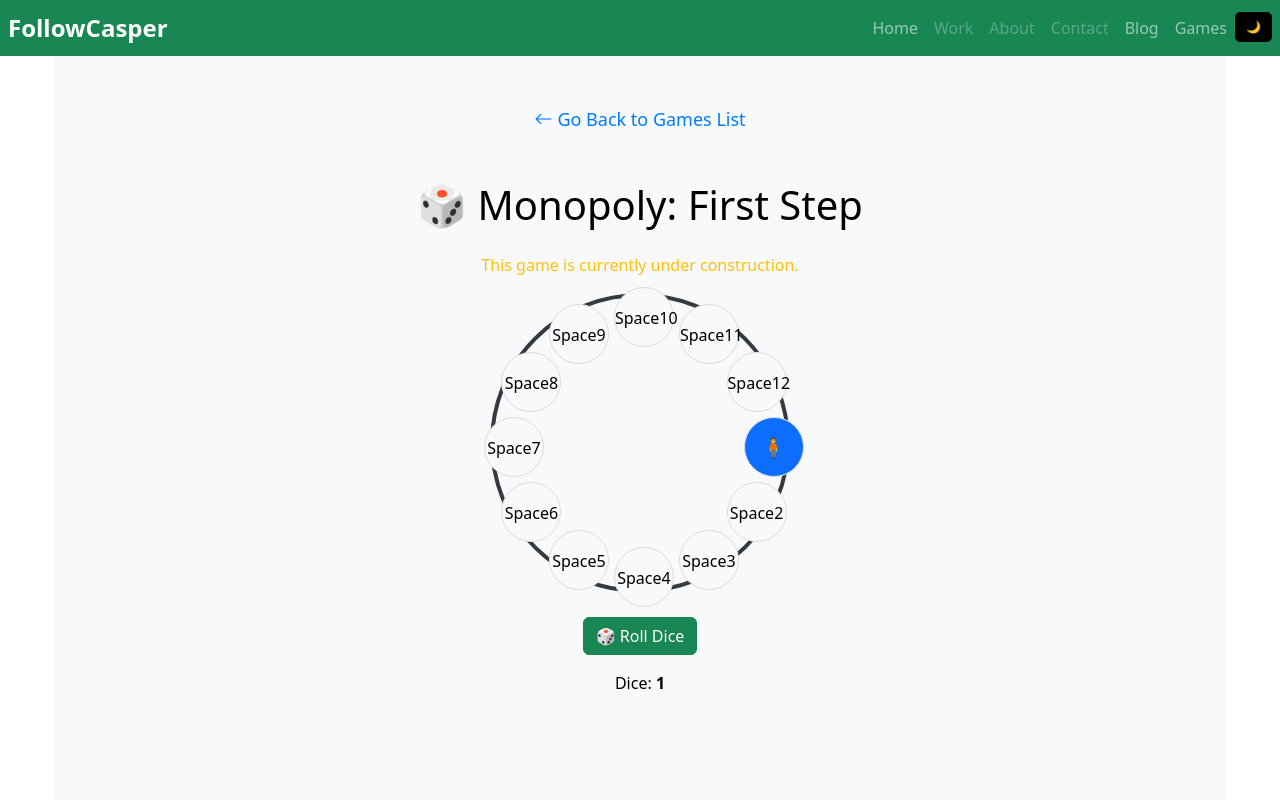
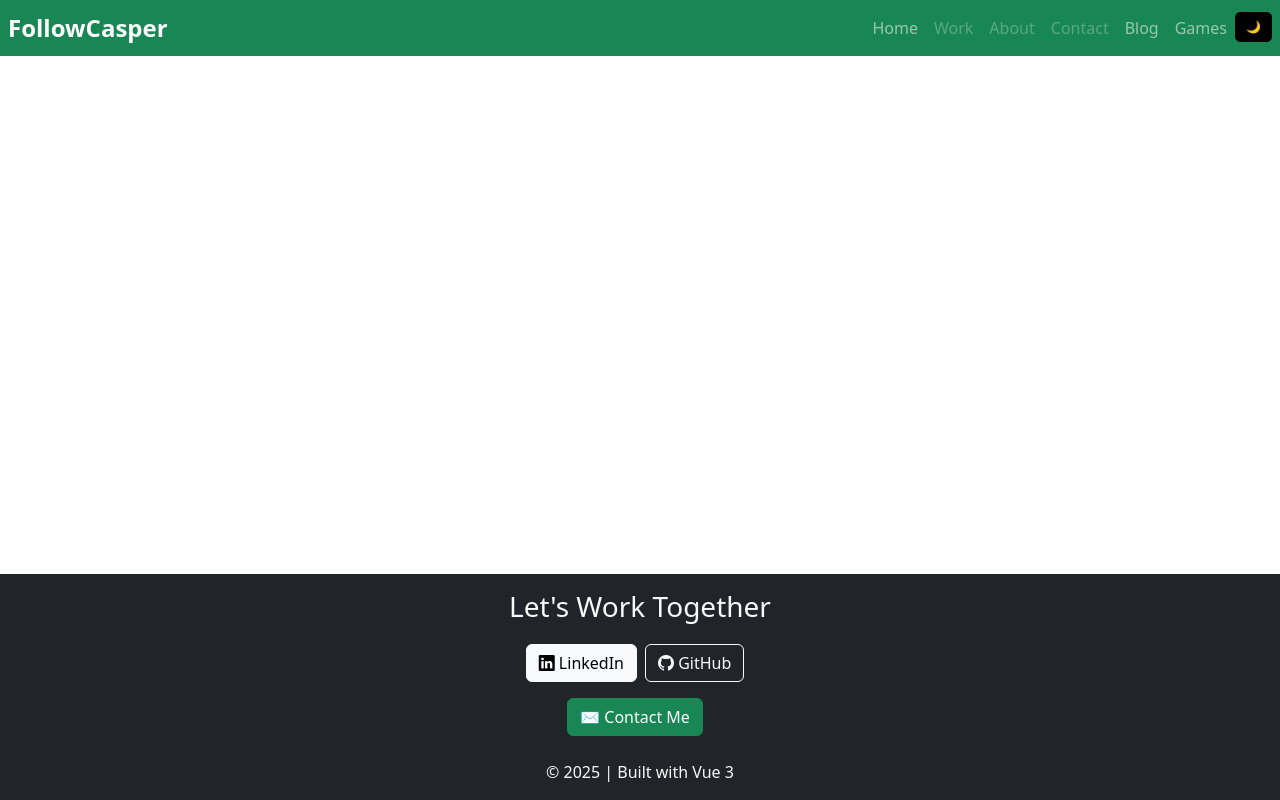
Before and after one commit to Caspec/Followcasperv2, a Vue app: page /games/monopoly in a window 1280 px wide. Shown: the top 800 px of the page. Built offline with nearby package versions, Linux system fonts and the light colour scheme.

Commit message:
fix: temp fix uppercase

```diff
--- a/src/components/games/Monopoly/monopolyBoard.vue
+++ /dev/null
@@ -1,62 +0,0 @@
-<template>
-  <div class="board d-flex justify-content-center align-items-center position-relative mb-4">
-    <MonopolyTile
-      v-for="(space, index) in spaces"
-      :key="index"
-      :label="space"
-      :style="getSpaceStyle(index, spaces.length)"
-    />
-
-    <div
-      class="player position-absolute bg-primary text-white rounded-circle"
-      :style="getSpaceStyle(playerPosition, spaces.length)"
-    >
-      🧍
-    </div>
-  </div>
-</template>
-
-<script setup lang="ts">
-import MonopolyTile from './MonopolyTile.vue';
-
-defineProps<{
-  spaces: string[];
-  playerPosition: number;
-}>();
-
-const getSpaceStyle = (index: number, total: number) => {
-  const angle = (360 / total) * index;
-  const radius = 130;
-  const x = 150 + radius * Math.cos((angle * Math.PI) / 180);
-  const y = 150 + radius * Math.sin((angle * Math.PI) / 180);
-  return {
-    left: `${x}px`,
-    top: `${y}px`,
-    transform: 'translate(-50%, -50%)',
-    width: '60px',
-    height: '60px',
-    lineHeight: '60px',
-    borderRadius: '50%',
-    backgroundColor: '#f8f9fa',
-    border: '1px solid #ddd',
-  };
-};
-</script>
-
-<style scoped>
-.board {
-  width: 300px;
-  height: 300px;
-  border-radius: 50%;
-  border: 4px solid #343a40;
-  position: relative;
-}
-
-.player {
-  width: 30px;
-  height: 30px;
-  line-height: 30px;
-  font-size: 20px;
-  text-align: center;
-}
-</style>
--- a/src/components/games/Monopoly/monopolyDice.vue
+++ /dev/null
@@ -1,25 +0,0 @@
-<template>
-  <div class="text-center">
-    <button class="btn btn-success" @click="roll">🎲 Roll Dice</button>
-    <p class="mt-3">
-      Dice: <strong>{{ value }}</strong>
-    </p>
-  </div>
-</template>
-
-<script setup lang="ts">
-import { defineEmits, defineProps } from 'vue';
-
-const emit = defineEmits<{
-  (e: 'rollDice', value: number): void;
-}>();
-
-defineProps<{
-  value: number;
-}>();
-
-const roll = () => {
-  const rollDice = Math.floor(Math.random() * 6) + 1;
-  emit('rollDice', rollDice);
-};
-</script>
--- a/src/components/games/Monopoly/monopolyGame.vue
+++ /dev/null
@@ -1,45 +0,0 @@
-<template>
-  <div class="game-container mt-5">
-    <GameBackLink label="Go Back to Games List" icon="bi bi-arrow-left" />
-    <div
-      class="monopoly-wrapper d-flex flex-column align-items-center justify-content-center text-center"
-    >
-      <h1 class="mb-4">🎲 Monopoly: First Step</h1>
-      <p class="text-warning">This game is currently under construction.</p>
-
-      <MonopolyBoard :spaces="boardSpaces" :playerPosition="playerPosition" />
-
-      <MonopolyDice :value="dice" @rollDice="handleRoll" />
-    </div>
-  </div>
-</template>
-
-<script setup lang="ts">
-import { ref } from 'vue';
-import GameBackLink from '@/components/ui/GameLinkGoBackUI.vue';
-import MonopolyBoard from '@/components/games/Monopoly/MonopolyBoard.vue';
-import MonopolyDice from '@/components/games/Monopoly/MonopolyDice.vue';
-
-const boardSpaces = [
-  'Space1',
-  'Space2',
-  'Space3',
-  'Space4',
-  'Space5',
-  'Space6',
-  'Space7',
-  'Space8',
-  'Space9',
-  'Space10',
-  'Space11',
-  'Space12',
-];
-
-const playerPosition = ref(0);
-const dice = ref(1);
-
-const handleRoll = (value: number) => {
-  dice.value = value;
-  playerPosition.value = (playerPosition.value + value) % boardSpaces.length;
-};
-</script>
--- a/src/components/games/Monopoly/monopolyTile.vue
+++ /dev/null
@@ -1,12 +0,0 @@
-<template>
-  <div class="position-absolute text-center" :style="style">
-    {{ label }}
-  </div>
-</template>
-
-<script setup lang="ts">
-defineProps<{
-  label: string;
-  style: Record<string, string>;
-}>();
-</script>
--- a/src/router/index.ts
+++ b/src/router/index.ts
@@ -34,11 +34,11 @@
       name: 'games/guess-the-number',
       component: () => import('@/components/games/GuessTheNumber/GuessTheNumber.vue'),
     },
-    {
+    /*{
       path: '/games/monopoly',
       name: 'games/monopoly',
-      component: () => import('@/components/games/Monopoly/monopolyGame.vue'),
-    },
+      component: () => import('@/components/games/Monopoly/MonopolyGame.vue'),
+    },*/
   ],
 });
 
```
Also changed, not shown: src/components/games/Monopoly/monopolyPlayerToken.vue (deleted).
